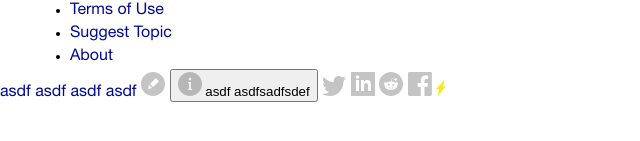
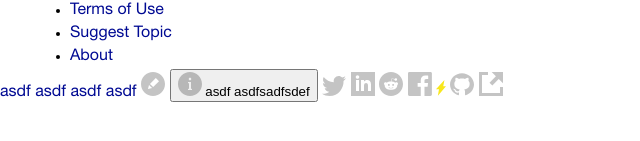
Before and after one commit to vanderburgt/WhatToBuildNext, a website: page res/nunjucks/templates/_default.html in a window 1280 px wide. Shown: the part 149-290 px from the top of the page, 0-640 px from the left. Drawn offline with nearby package versions, Linux system fonts and the light colour scheme; files that its build step writes are made by us from their sources; files whose address does not match are found by name.

Commit message:
added rest of svg icons

```diff
--- a/res/nunjucks/components/_c-svg-icons.html
+++ b/res/nunjucks/components/_c-svg-icons.html
@@ -32,6 +32,16 @@
 <a href="#">
   <svg class="c-icon c-icon--lightning" width="10px" height="16px">
     <use xlink:href="#svg-lightning"></use>
+  </svg>
+</a>
+<a href="#">
+  <svg class="c-icon c-icon--black" width="24px" height="23px">
+    <use xlink:href="#svg-github"></use>
+  </svg>
+</a>
+<a href="#">
+  <svg class="c-icon c-icon--black" width="24px" height="24px">
+    <use xlink:href="#svg-external-link"></use>
   </svg>
 </a>
 
@@ -69,4 +79,12 @@
   <symbol viewBox="0 0 10 16" id="svg-lightning">
     <path d="M 0 9.2059L 2.97852 9.2059L 1.89121 15.7667L 10 6.18055L 7.24029 6.18055L 8.42852 0L 0 9.2059Z"/>
   </symbol>
+
+  <symbol viewBox="0 0 18 17" id="svg-github">
+    <path d="M 9 0C 4.0305 0 0 3.78732 0 8.45856C 0 12.1958 2.5785 15.3664 6.15525 16.485C 6.6045 16.5633 6.75 16.3011 6.75 16.0783L 6.75 14.5036C 4.2465 15.0154 3.72525 13.5055 3.72525 13.5055C 3.31575 12.5278 2.7255 12.2677 2.7255 12.2677C 1.90875 11.7426 2.78775 11.7539 2.78775 11.7539C 3.6915 11.8131 4.167 12.6258 4.167 12.6258C 4.9695 13.9186 6.27225 13.545 6.786 13.3286C 6.86625 12.7823 7.0995 12.4087 7.3575 12.198C 5.35875 11.983 3.25725 11.2576 3.25725 8.01731C 3.25725 7.09321 3.609 6.33899 4.18425 5.74689C 4.09125 5.53331 3.783 4.67265 4.272 3.50819C 4.272 3.50819 5.028 3.28122 6.74775 4.37519C 7.4655 4.18769 8.235 4.09394 9 4.09042C 9.765 4.09394 10.5353 4.18769 11.2545 4.37519C 12.9728 3.28122 13.7273 3.50819 13.7273 3.50819C 14.217 4.67336 13.9088 5.53401 13.8158 5.74689C 14.3933 6.33899 14.742 7.09391 14.742 8.01731C 14.742 11.2661 12.6367 11.9816 10.6327 12.1909C 10.9552 12.4531 11.25 12.9677 11.25 13.7571L 11.25 16.0783C 11.25 16.3032 11.394 16.5675 11.8507 16.4843C 15.4245 15.3643 18 12.1944 18 8.45856C 18 3.78732 13.9703 0 9 0Z"/>
+  </symbol>
+
+  <symbol viewBox="0 0 10 10" id="svg-external-link">
+    <path fill-rule="evenodd" d="M 3.75 0L 0 0L 0 10L 10 10L 10 6.25L 8.75 6.25L 8.75 8.75L 1.25 8.75L 1.25 1.25L 3.75 1.25L 3.75 0ZM 10 0L 5.26367 0L 7.04004 1.77625L 4.375 4.44128L 5.55884 5.625L 8.22363 2.95996L 10 4.73621L 10 0Z"/>
+  </symbol>
 </svg>
```
Also changed, not shown: res/img/profile.png.
